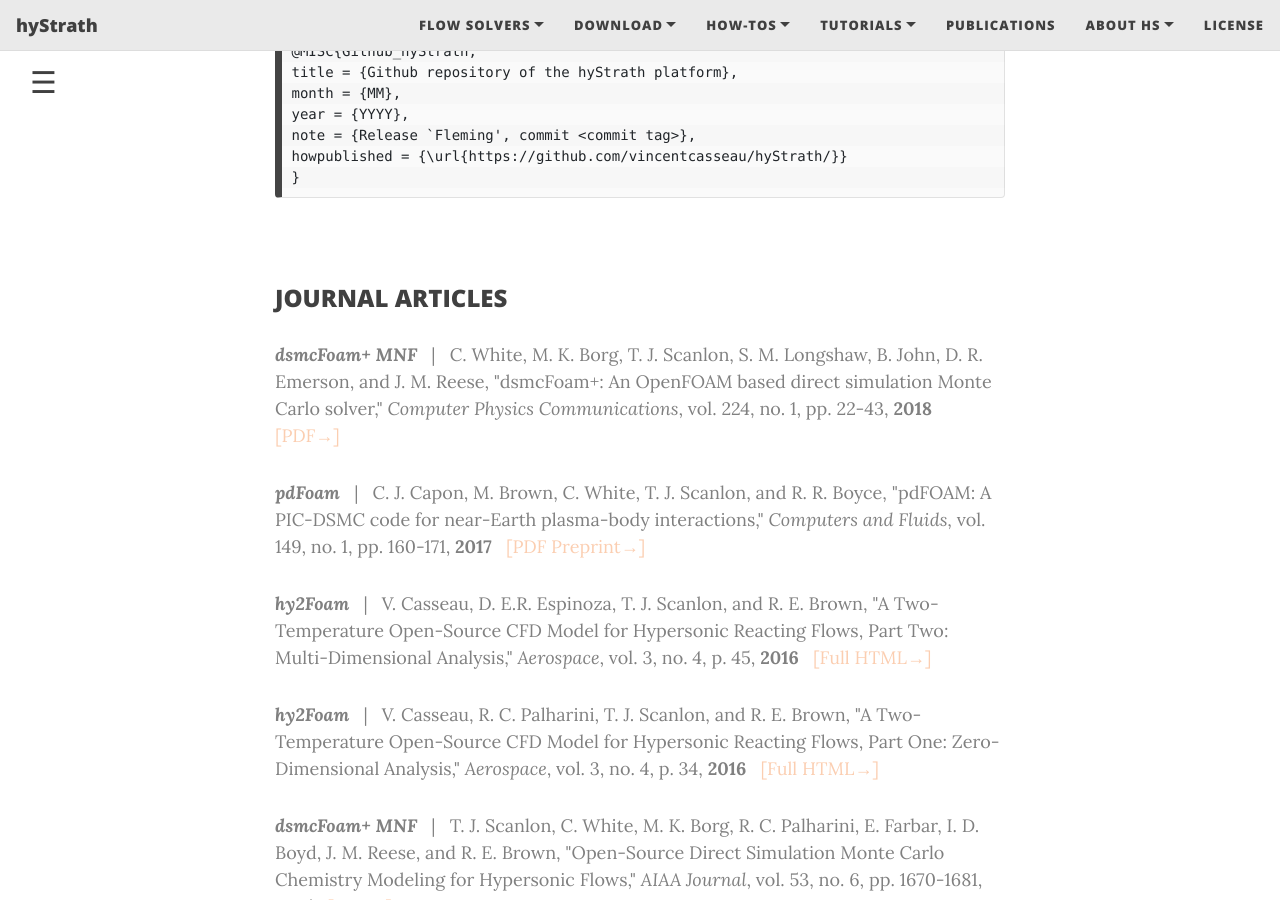
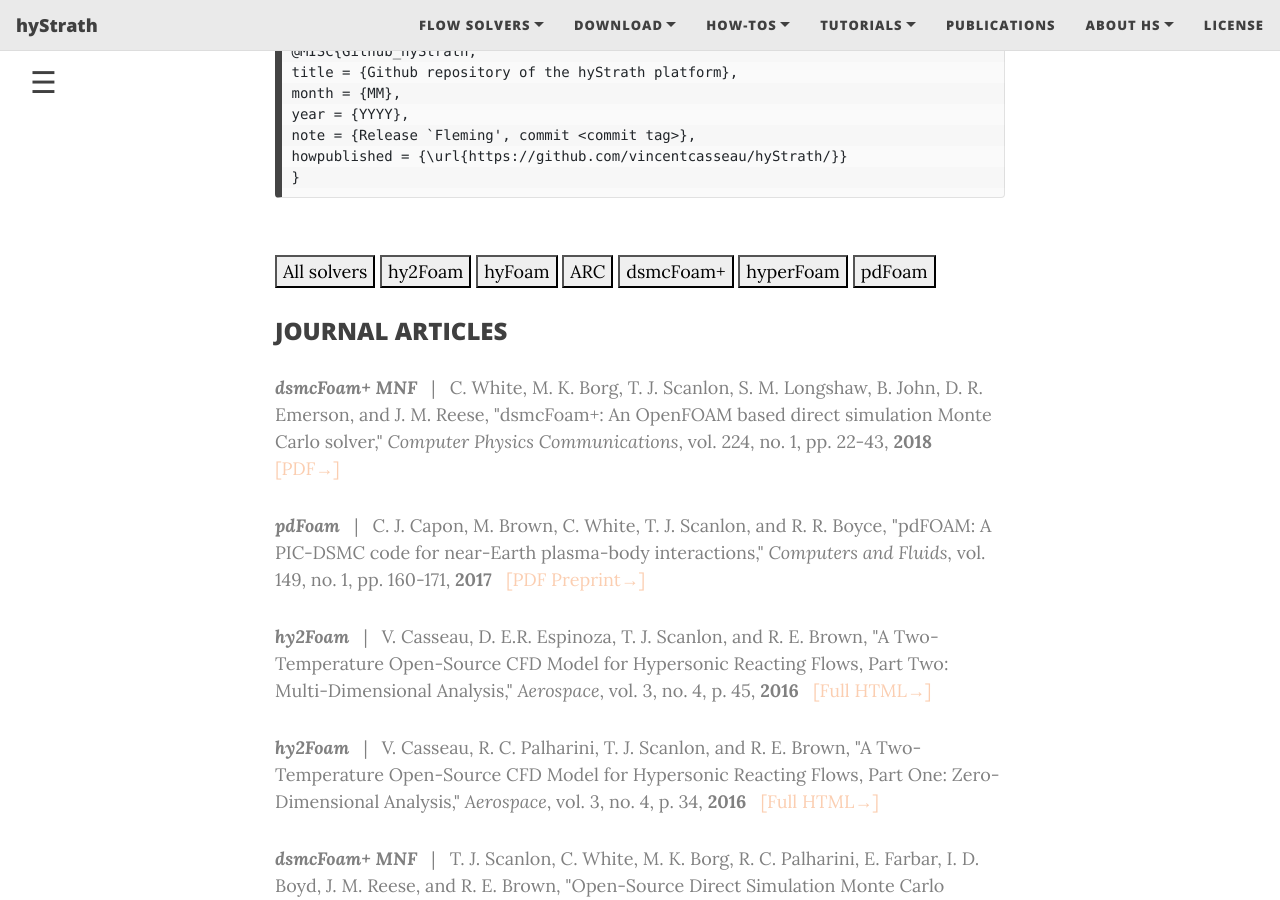
Before and after one commit to hystrath/hystrath.github.io, a Jekyll site: the page built from publications-arc.md, in a window 1280 px wide and 900 px high, scrolled down 307 px. Built offline with Jekyll 4.4.1, drawn with Linux system fonts in a browser that asks for light colours; nearby versions of some CDN libraries.

Commit message:
Editing pages

````diff
--- a/publications-arc.md
+++ b/publications-arc.md
@@ -52,6 +52,14 @@ howpublished = {\url{https://github.com/vincentcasseau/hyStrath/}}
 ```
 
 <br>
+ <button type="button">All solvers</button>
+ <button type="button">hy2Foam</button>
+ <button type="button">hyFoam</button>
+ <button type="button">ARC</button>
+ <button type="button">dsmcFoam+</button>
+ <button type="button">hyperFoam</button>
+ <button type="button">pdFoam</button>
+<br>
 
 <h3>JOURNAL ARTICLES</h3>
 {: #journal-articles }
````
